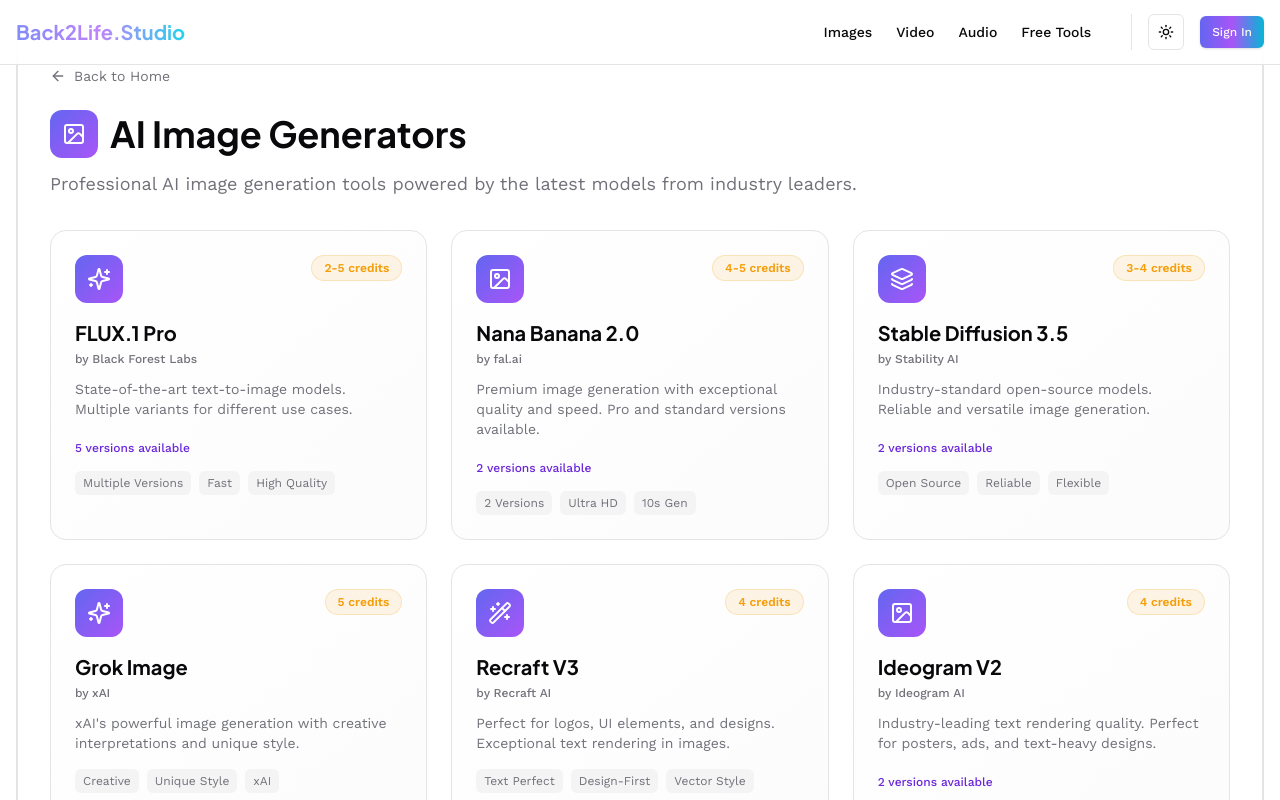
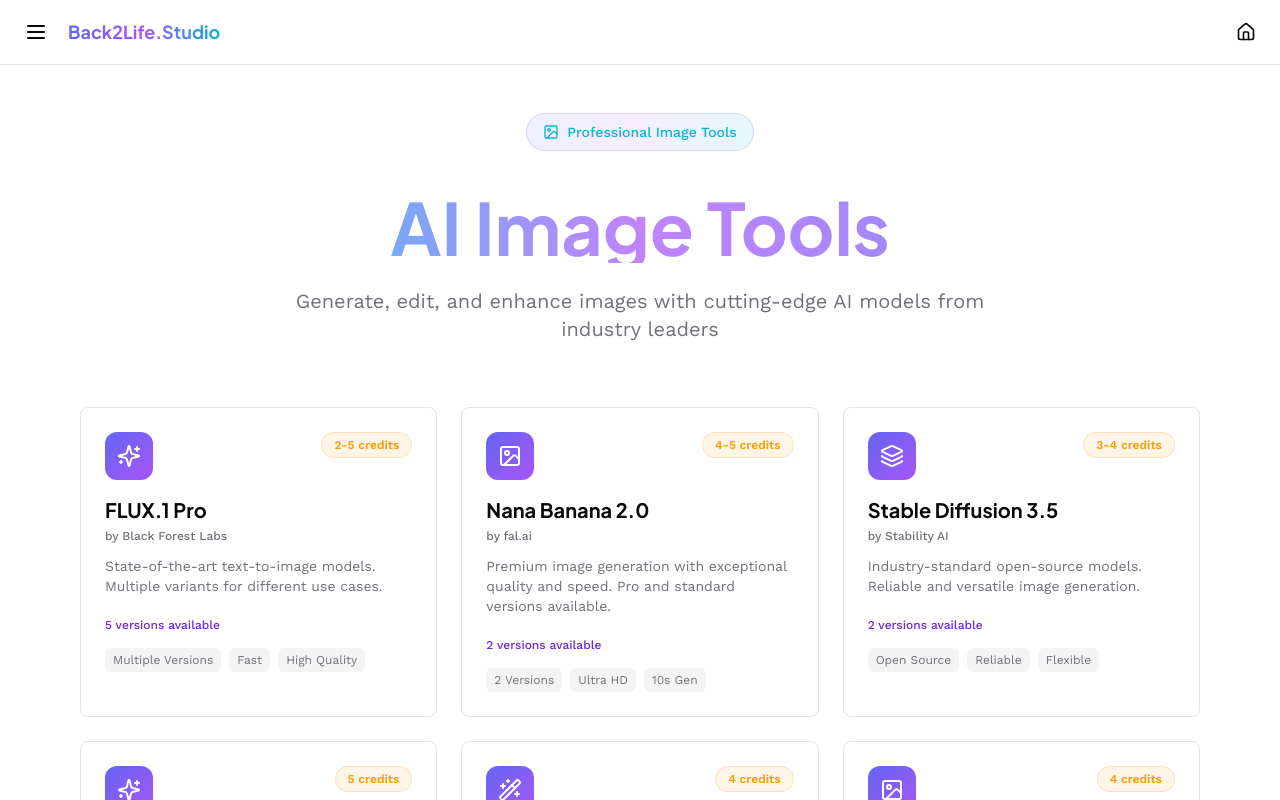
Before and after one commit to ashinstinct/sg-3f9e0639-0e46-47e0-ba87-cf415efaed8a-1774293159, a Next.js app: page /images in a window 1280 px wide. Shown: the top 800 px of the page. Built offline with nearby package versions, Linux system fonts and the light colour scheme.

Commit message:
feat(ui): redesign navigation and page structure

```diff
--- a/src/components/Navigation.tsx
+++ b/src/components/Navigation.tsx
@@ -1,41 +1,103 @@
+import { useState } from "react";
 import Link from "next/link";
-import { Button } from "@/components/ui/button";
-import { ThemeSwitch } from "@/components/ThemeSwitch";
+import { Menu, X, Image, Video, Music, Wand2, Scissors, Home } from "lucide-react";
 
 export function Navigation() {
+  const [isMenuOpen, setIsMenuOpen] = useState(false);
+
+  const menuSections = [
+    {
+      title: "Create",
+      items: [
+        { name: "Images", icon: Image, href: "/images" },
+        { name: "Video", icon: Video, href: "/video" },
+        { name: "Audio", icon: Music, href: "/audio" },
+      ],
+    },
+    {
+      title: "Edit",
+      items: [
+        { name: "Image Editor", icon: Wand2, href: "/edit?type=image" },
+        { name: "Video Edit", icon: Scissors, href: "/edit?type=video" },
+      ],
+    },
+  ];
+
   return (
-    <nav className="fixed top-0 w-full z-50 bg-background/80 backdrop-blur-md border-b">
-      <div className="container mx-auto px-4">
-        <div className="flex items-center justify-between h-16">
-          <Link href="/" className="font-heading font-bold text-xl bg-gradient-to-r from-indigo-400 via-purple-400 to-cyan-400 bg-clip-text text-transparent">
-            Back2Life.Studio
-          </Link>
+    <>
+      <nav className="sticky top-0 z-50 bg-background/80 backdrop-blur-xl border-b border-border">
+        <div className="container mx-auto px-4">
+          <div className="flex items-center justify-between h-16">
+            {/* Left: Menu Button + Logo */}
+            <div className="flex items-center gap-3">
+              <button
+                onClick={() => setIsMenuOpen(!isMenuOpen)}
+                className="p-2 hover:bg-muted rounded-lg transition-colors"
+                aria-label="Menu"
+              >
+                {isMenuOpen ? (
+                  <X className="w-6 h-6" />
+                ) : (
+                  <Menu className="w-6 h-6" />
+                )}
+              </button>
 
-          <div className="flex items-center gap-6">
-            <div className="flex items-center gap-4 md:gap-6">
-              <Link href="/images" className="text-sm font-medium hover:text-primary transition-colors">
-                Images
-              </Link>
-              <Link href="/video" className="text-sm font-medium hover:text-primary transition-colors">
-                Video
-              </Link>
-              <Link href="/audio" className="text-sm font-medium hover:text-primary transition-colors">
-                Audio
-              </Link>
-              <Link href="/free-tools" className="text-sm font-medium hover:text-primary transition-colors">
-                Free Tools
+              <Link href="/" className="flex items-center gap-2 group">
+                <span className="font-heading font-bold text-lg bg-gradient-to-r from-indigo-500 via-purple-500 to-cyan-500 bg-clip-text text-transparent">
+                  Back2Life.Studio
+                </span>
               </Link>
             </div>
 
-            <div className="flex items-center gap-2 md:gap-4 ml-2 md:ml-4 pl-2 md:pl-4 border-l">
-              <ThemeSwitch />
-              <Button size="sm" className="bg-gradient-to-r from-indigo-500 via-purple-500 to-cyan-500 hover:opacity-90">
-                Sign In
-              </Button>
+            {/* Right: Home Icon (Mobile) */}
+            <Link href="/" className="p-2 hover:bg-muted rounded-lg transition-colors">
+              <Home className="w-5 h-5" />
+            </Link>
+          </div>
+        </div>
+      </nav>
+
+      {/* Dropdown Menu Overlay */}
+      {isMenuOpen && (
+        <>
+          {/* Backdrop */}
+          <div
+            className="fixed inset-0 bg-background/80 backdrop-blur-sm z-40"
+            onClick={() => setIsMenuOpen(false)}
+          />
+
+          {/* Menu Panel */}
+          <div className="fixed top-16 left-0 right-0 bg-background border-b border-border shadow-2xl z-50 max-h-[80vh] overflow-y-auto">
+            <div className="container mx-auto px-4 py-6 space-y-6">
+              {menuSections.map((section) => (
+                <div key={section.title}>
+                  <h3 className="text-xs font-semibold text-muted-foreground uppercase tracking-wider mb-3 px-3">
+                    {section.title}
+                  </h3>
+                  <div className="space-y-1">
+                    {section.items.map((item) => {
+                      const Icon = item.icon;
+                      return (
+                        <Link
+                          key={item.name}
+                          href={item.href}
+                          onClick={() => setIsMenuOpen(false)}
+                          className="flex items-center gap-3 px-3 py-3 rounded-lg hover:bg-muted/50 transition-colors group"
+                        >
+                          <div className="w-10 h-10 rounded-lg bg-gradient-to-br from-indigo-500/10 to-purple-500/10 flex items-center justify-center group-hover:from-indigo-500/20 group-hover:to-purple-500/20 transition-colors">
+                            <Icon className="w-5 h-5 text-indigo-500" />
+                          </div>
+                          <span className="font-medium">{item.name}</span>
+                        </Link>
+                      );
+                    })}
+                  </div>
+                </div>
+              ))}
             </div>
           </div>
-        </div>
-      </div>
-    </nav>
+        </>
+      )}
+    </>
   );
 }
--- /dev/null
+++ b/src/pages/edit/index.tsx
@@ -0,0 +1,152 @@
+import { Navigation } from "@/components/Navigation";
+import { SEO } from "@/components/SEO";
+import { Card, CardContent } from "@/components/ui/card";
+import Link from "next/link";
+import { Wand2, Scissors, Sparkles, Layers, Eraser, ArrowRight } from "lucide-react";
+
+export default function EditHub() {
+  const editTools = [
+    {
+      name: "Kling Motion Control",
+      type: "Video Edit",
+      description: "Advanced motion control for video editing. Precise control over movement and transitions.",
+      icon: Scissors,
+      credits: "8-12 credits",
+      link: "/edit/kling-motion",
+      features: ["Motion Control", "Frame-by-Frame", "Smooth Transitions"],
+    },
+    {
+      name: "GPT Image Editor",
+      type: "Image Edit",
+      description: "AI-powered image editing with natural language instructions. Edit anything with simple text prompts.",
+      icon: Wand2,
+      credits: "4-6 credits",
+      link: "/edit/gpt-image",
+      features: ["Text Instructions", "Smart Edits", "OpenAI"],
+    },
+    {
+      name: "Nana Banana Edit",
+      type: "Image Edit",
+      description: "Professional image editing with AI guidance. Enhance, modify, and transform images seamlessly.",
+      icon: Sparkles,
+      credits: "3-5 credits",
+      link: "/edit/nana-banana",
+      features: ["AI Enhancement", "Style Transfer", "Fast"],
+    },
+    {
+      name: "Grok Image Editor",
+      type: "Image Edit",
+      description: "xAI's creative image editor. Unique style modifications and artistic transformations.",
+      icon: Wand2,
+      credits: "5 credits",
+      link: "/edit/grok-image",
+      features: ["Creative Edits", "xAI", "Artistic"],
+    },
+    {
+      name: "AI Inpainting",
+      type: "Image Edit",
+      description: "Intelligently edit, remove, or replace parts of images with AI precision.",
+      icon: Eraser,
+      credits: "3 credits",
+      link: "/edit/inpainting",
+      features: ["Smart Fill", "Object Removal", "Restoration"],
+    },
+    {
+      name: "Image Upscaler",
+      type: "Image Edit",
+      description: "Enhance image resolution up to 4x with AI-powered detail recovery and sharpening.",
+      icon: Layers,
+      credits: "3 credits",
+      link: "/edit/upscaler",
+      features: ["4x Upscale", "Detail Recovery", "Sharp"],
+    },
+  ];
+
+  return (
+    <>
+      <SEO
+        title="AI Editing Tools - Back2Life.Studio"
+        description="Professional AI image and video editing tools. Motion control, image editing, and more."
+      />
+
+      <div className="min-h-screen bg-background">
+        <Navigation />
+
+        <div className="container mx-auto px-4 py-12 max-w-6xl">
+          {/* Hero Section - Matching Audio Page Style */}
+          <div className="text-center mb-16 space-y-6">
+            <div className="inline-flex items-center gap-2 px-4 py-2 rounded-full bg-gradient-to-r from-indigo-500/10 via-purple-500/10 to-cyan-500/10 border border-indigo-500/20 mb-4">
+              <Wand2 className="w-4 h-4 text-cyan-500" />
+              <span className="text-sm font-medium text-cyan-500">Professional Editing Tools</span>
+            </div>
+
+            <h1 className="font-heading font-bold text-5xl md:text-7xl bg-gradient-to-r from-cyan-400 via-purple-400 to-indigo-400 bg-clip-text text-transparent leading-tight">
+              AI Editing Tools
+            </h1>
+
+            <p className="text-muted-foreground text-lg md:text-xl max-w-3xl mx-auto">
+              Edit images and videos with precision using cutting-edge AI technology
+            </p>
+          </div>
+
+          {/* Tools Grid */}
+          <div className="grid md:grid-cols-2 lg:grid-cols-3 gap-6 mb-12">
+            {editTools.map((tool) => {
+              const Icon = tool.icon;
+              return (
+                <Link key={tool.name} href={tool.link}>
+                  <Card className="group h-full hover:border-primary/50 transition-all hover:shadow-lg hover:shadow-primary/10">
+                    <CardContent className="p-6">
+                      <div className="flex items-start justify-between mb-4">
+                        <div className="w-12 h-12 rounded-xl bg-gradient-to-br from-indigo-500 to-purple-500 flex items-center justify-center">
+                          <Icon className="w-6 h-6 text-white" />
+                        </div>
+                        <span className="px-3 py-1 rounded-full text-xs font-semibold bg-amber-500/10 text-amber-500 border border-amber-500/20">
+                          {tool.credits}
+                        </span>
+                      </div>
+
+                      <h3 className="font-heading font-bold text-xl mb-1">
+                        {tool.name}
+                      </h3>
+
+                      <p className="text-xs text-muted-foreground mb-3 font-medium">
+                        {tool.type}
+                      </p>
+
+                      <p className="text-sm text-muted-foreground mb-4">
+                        {tool.description}
+                      </p>
+
+                      <div className="flex flex-wrap gap-2">
+                        {tool.features.map((feature) => (
+                          <span key={feature} className="px-2 py-1 rounded-md text-xs bg-muted text-muted-foreground">
+                            {feature}
+                          </span>
+                        ))}
+                      </div>
+                    </CardContent>
+                  </Card>
+                </Link>
+              );
+            })}
+          </div>
+
+          {/* CTA */}
+          <Card className="bg-gradient-to-br from-indigo-500/10 via-purple-500/10 to-cyan-500/10 border-indigo-500/20">
+            <CardContent className="p-8 text-center">
+              <h3 className="font-semibold text-xl mb-2">Need creation tools instead?</h3>
+              <p className="text-sm text-muted-foreground mb-4">
+                Generate images and videos from scratch with our AI creation tools
+              </p>
+              <Link href="/" className="inline-flex items-center gap-2 text-sm text-primary hover:underline font-medium">
+                Explore Creation Tools
+                <ArrowRight className="w-4 h-4" />
+              </Link>
+            </CardContent>
+          </Card>
+        </div>
+      </div>
+    </>
+  );
+}
--- a/src/pages/images/index.tsx
+++ b/src/pages/images/index.tsx
@@ -2,7 +2,7 @@
 import { SEO } from "@/components/SEO";
 import { Card, CardContent } from "@/components/ui/card";
 import Link from "next/link";
-import { Sparkles, Image, Wand2, Layers, Maximize2, Eraser, ArrowLeft } from "lucide-react";
+import { Sparkles, Image, Wand2, Layers, Maximize2, Eraser, ArrowRight } from "lucide-react";
 
 export default function ImagesHub() {
   const imageTools = [
@@ -138,35 +138,31 @@
       <div className="min-h-screen bg-background">
         <Navigation />
 
-        <div className="container mx-auto px-4 py-8 max-w-7xl">
-          <Card className="border-2">
-            <CardContent className="p-8">
-              <Link href="/" className="inline-flex items-center text-sm text-muted-foreground hover:text-foreground mb-6 transition-colors">
-                <ArrowLeft className="w-4 h-4 mr-2" />
-                Back to Home
-              </Link>
+        <div className="container mx-auto px-4 py-12 max-w-6xl">
+          {/* Hero Section - Matching Audio Page Style */}
+          <div className="text-center mb-16 space-y-6">
+            <div className="inline-flex items-center gap-2 px-4 py-2 rounded-full bg-gradient-to-r from-indigo-500/10 via-purple-500/10 to-cyan-500/10 border border-indigo-500/20 mb-4">
+              <Image className="w-4 h-4 text-cyan-500" />
+              <span className="text-sm font-medium text-cyan-500">Professional Image Tools</span>
+            </div>
 
-              <div className="mb-8">
-                <div className="flex items-center gap-3 mb-3">
-                  <div className="w-12 h-12 rounded-xl bg-gradient-to-br from-indigo-500 to-purple-500 flex items-center justify-center">
-                    <Image className="w-6 h-6 text-white" />
-                  </div>
-                  <h1 className="font-heading font-bold text-4xl">AI Image Generators</h1>
-                </div>
-                <p className="text-muted-foreground text-lg">
-                  Professional AI image generation tools powered by the latest models from industry leaders.
+            <h1 className="font-heading font-bold text-5xl md:text-7xl bg-gradient-to-r from-cyan-400 via-purple-400 to-indigo-400 bg-clip-text text-transparent leading-tight">
+              AI Image Tools
+            </h1>
+
+            <p className="text-muted-foreground text-lg md:text-xl max-w-3xl mx-auto">
+              Generate, edit, and enhance images with cutting-edge AI models from industry leaders
             </p>
           </div>
 
-              <div className="grid md:grid-cols-2 lg:grid-cols-3 gap-6">
+          {/* Tools Grid */}
+          <div className="grid md:grid-cols-2 lg:grid-cols-3 gap-6 mb-12">
             {imageTools.map((tool) => {
               const Icon = tool.icon;
               return (
                 <Link key={tool.name} href={tool.link}>
-                      <div className="group relative bg-gradient-to-br from-background to-muted/30 rounded-2xl p-6 border hover:border-primary/50 transition-all hover:shadow-lg hover:shadow-primary/10 h-full">
-                        <div className="absolute inset-0 bg-gradient-to-br from-indigo-500/5 via-purple-500/5 to-cyan-500/5 rounded-2xl opacity-0 group-hover:opacity-100 transition-opacity" />
-
-                        <div className="relative">
+                  <Card className="group h-full hover:border-primary/50 transition-all hover:shadow-lg hover:shadow-primary/10">
+                    <CardContent className="p-6">
                       <div className="flex items-start justify-between mb-4">
                         <div className="w-12 h-12 rounded-xl bg-gradient-to-br from-indigo-500 to-purple-500 flex items-center justify-center">
                           <Icon className="w-6 h-6 text-white" />
@@ -203,22 +199,24 @@
                           </span>
                         ))}
                       </div>
-                        </div>
-                      </div>
+                    </CardContent>
+                  </Card>
                 </Link>
               );
             })}
           </div>
 
-              <div className="mt-8 p-6 bg-muted/50 rounded-xl">
-                <h3 className="font-semibold mb-2">Looking for free tools?</h3>
+          {/* CTA */}
+          <Card className="bg-gradient-to-br from-indigo-500/10 via-purple-500/10 to-cyan-500/10 border-indigo-500/20">
+            <CardContent className="p-8 text-center">
+              <h3 className="font-semibold text-xl mb-2">Looking for free tools?</h3>
               <p className="text-sm text-muted-foreground mb-4">
                 Check out our free AI Image Generator - no credits required!
               </p>
-                <Link href="/generate" className="text-sm text-primary hover:underline font-medium">
-                  Try Free Image Generator →
+              <Link href="/generate" className="inline-flex items-center gap-2 text-sm text-primary hover:underline font-medium">
+                Try Free Image Generator
+                <ArrowRight className="w-4 h-4" />
               </Link>
-              </div>
             </CardContent>
           </Card>
         </div>
--- a/src/pages/video/index.tsx
+++ b/src/pages/video/index.tsx
@@ -2,7 +2,7 @@
 import { SEO } from "@/components/SEO";
 import { Card, CardContent } from "@/components/ui/card";
 import Link from "next/link";
-import { Video, Film, Zap, Sparkles, ArrowLeft } from "lucide-react";
+import { Video, Film, Zap, Sparkles, ArrowRight } from "lucide-react";
 
 export default function VideoHub() {
   const videoTools = [
@@ -130,35 +130,31 @@
       <div className="min-h-screen bg-background">
         <Navigation />
 
-        <div className="container mx-auto px-4 py-8 max-w-7xl">
-          <Card className="border-2">
-            <CardContent className="p-8">
-              <Link href="/" className="inline-flex items-center text-sm text-muted-foreground hover:text-foreground mb-6 transition-colors">
-                <ArrowLeft className="w-4 h-4 mr-2" />
-                Back to Home
-              </Link>
+        <div className="container mx-auto px-4 py-12 max-w-6xl">
+          {/* Hero Section - Matching Audio Page Style */}
+          <div className="text-center mb-16 space-y-6">
+            <div className="inline-flex items-center gap-2 px-4 py-2 rounded-full bg-gradient-to-r from-indigo-500/10 via-purple-500/10 to-cyan-500/10 border border-indigo-500/20 mb-4">
+              <Video className="w-4 h-4 text-cyan-500" />
+              <span className="text-sm font-medium text-cyan-500">Professional Video Tools</span>
+            </div>
 
-              <div className="mb-8">
-                <div className="flex items-center gap-3 mb-3">
-                  <div className="w-12 h-12 rounded-xl bg-gradient-to-br from-indigo-500 to-purple-500 flex items-center justify-center">
-                    <Video className="w-6 h-6 text-white" />
-                  </div>
-                  <h1 className="font-heading font-bold text-4xl">AI Video Generators</h1>
-                </div>
-                <p className="text-muted-foreground text-lg">
-                  Professional AI video generation tools powered by the latest models from industry leaders.
+            <h1 className="font-heading font-bold text-5xl md:text-7xl bg-gradient-to-r from-cyan-400 via-purple-400 to-indigo-400 bg-clip-text text-transparent leading-tight">
+              AI Video Tools
+            </h1>
+
+            <p className="text-muted-foreground text-lg md:text-xl max-w-3xl mx-auto">
+              Create stunning videos with state-of-the-art AI models from industry leaders
             </p>
           </div>
 
-              <div className="grid md:grid-cols-2 lg:grid-cols-3 gap-6">
+          {/* Tools Grid */}
+          <div className="grid md:grid-cols-2 lg:grid-cols-3 gap-6 mb-12">
             {videoTools.map((tool) => {
               const Icon = tool.icon;
               return (
                 <Link key={tool.name} href={tool.link}>
-                      <div className="group relative bg-gradient-to-br from-background to-muted/30 rounded-2xl p-6 border hover:border-primary/50 transition-all hover:shadow-lg hover:shadow-primary/10 h-full">
-                        <div className="absolute inset-0 bg-gradient-to-br from-indigo-500/5 via-purple-500/5 to-cyan-500/5 rounded-2xl opacity-0 group-hover:opacity-100 transition-opacity" />
-
-                        <div className="relative">
+                  <Card className="group h-full hover:border-primary/50 transition-all hover:shadow-lg hover:shadow-primary/10">
+                    <CardContent className="p-6">
                       <div className="flex items-start justify-between mb-4">
                         <div className="w-12 h-12 rounded-xl bg-gradient-to-br from-indigo-500 to-purple-500 flex items-center justify-center">
                           <Icon className="w-6 h-6 text-white" />
@@ -202,22 +198,24 @@
                           </span>
                         ))}
                       </div>
-                        </div>
-                      </div>
+                    </CardContent>
+                  </Card>
                 </Link>
               );
             })}
           </div>
 
-              <div className="mt-8 p-6 bg-muted/50 rounded-xl">
-                <h3 className="font-semibold mb-2">Looking for free tools?</h3>
+          {/* CTA */}
+          <Card className="bg-gradient-to-br from-indigo-500/10 via-purple-500/10 to-cyan-500/10 border-indigo-500/20">
+            <CardContent className="p-8 text-center">
+              <h3 className="font-semibold text-xl mb-2">Looking for free tools?</h3>
               <p className="text-sm text-muted-foreground mb-4">
                 Check out our free video tools - no credits required!
               </p>
-                <Link href="/free-tools" className="text-sm text-primary hover:underline font-medium">
-                  Try Free Video Tools →
+              <Link href="/free-tools" className="inline-flex items-center gap-2 text-sm text-primary hover:underline font-medium">
+                Try Free Video Tools
+                <ArrowRight className="w-4 h-4" />
               </Link>
-              </div>
             </CardContent>
           </Card>
         </div>
```
Also changed, not shown: 2 other files (tests, documents, lock files or other folders). Lines whose indentation alone changed are shown as unchanged.
